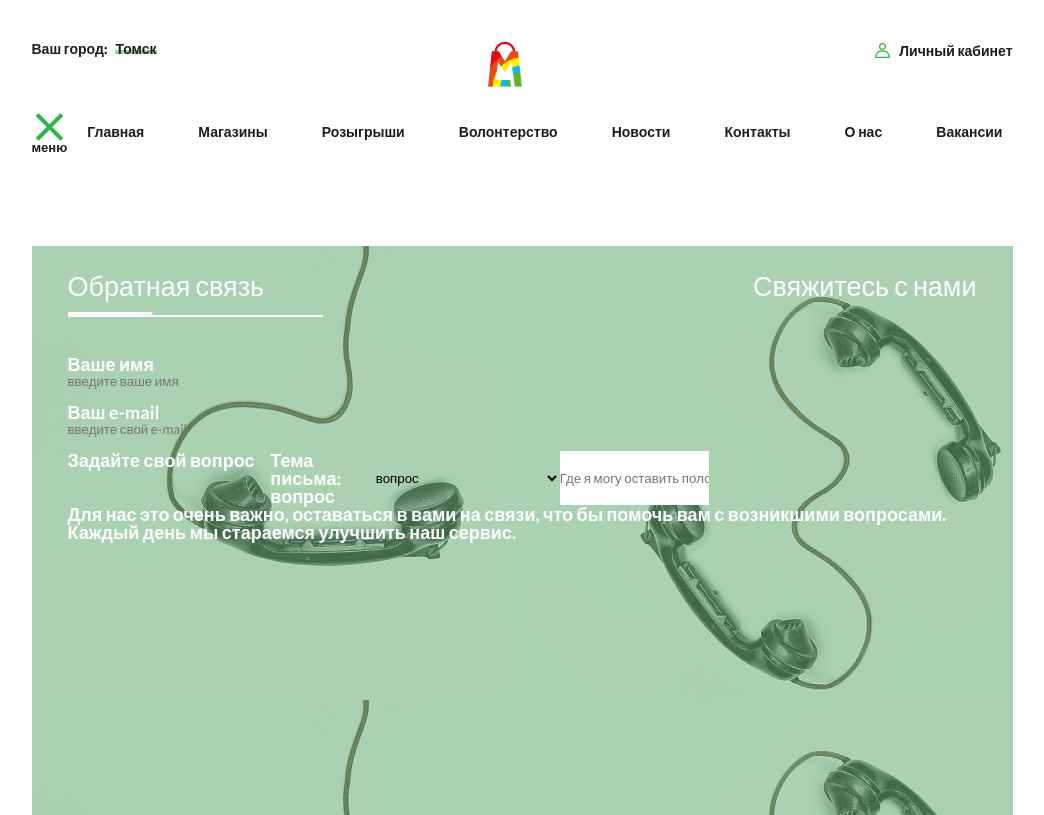
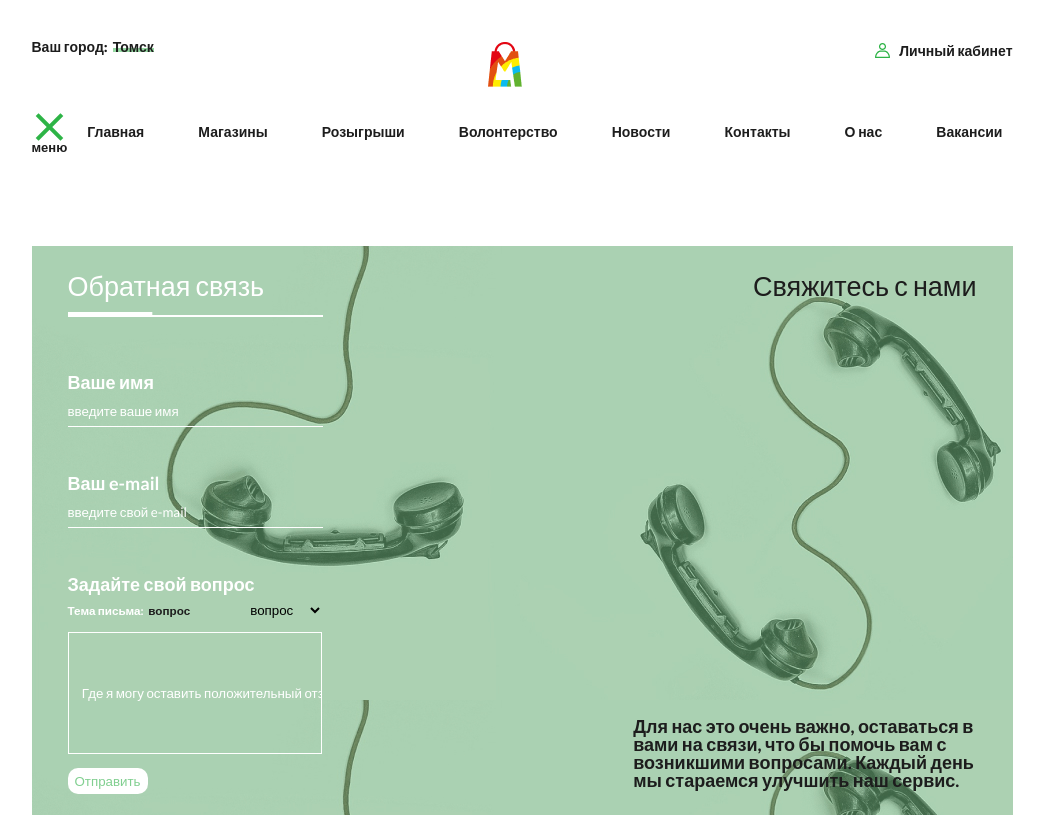
Before and after one commit to mathiasmichaelweiss/mega_brand, a PHP site: page /contacts.html in a window 1280 px wide. Shown: the whole page, without its empty margins (118-1162 px from the left). Run offline with PHP 8.4, Linux system fonts and the light colour scheme.

Commit message:
change styles of contacst page

```diff
--- a/contacts.html
+++ b/contacts.html
@@ -123,6 +123,7 @@
 
                         <div class="feedback-item-question">
                             <label for="" class="enter__data-feedback">Задайте свой вопрос</label>
+                            <div class="thema-container">
                                 <div class="thema-title">Тема письма: <p class="thema">вопрос</p>
                                 </div>
 
@@ -132,8 +133,11 @@
                                     <option value="advice">совет</option>
                                     <option value="question__about__job">вопрос по трудоустройству</option>
                                 </select>
+                            </div>
+
                             <input type="text" id="your__question"
                                 placeholder="Где я могу оставить положительный отзыв?:)">
+                            <button class="question__btn">Отправить</button>
                         </div>
                     </form>
                 </div>
--- a/css/contacts.css
+++ b/css/contacts.css
@@ -1,10 +1,12 @@
 .container-feedback-description {
+    position: relative;
+    display: flex;
     margin-top: 81px;
     background-image: url(../img/contacts/feedback_bg.jpg);
     height: 28.7em;
     padding: 26px 36px;
     font-size: 18px;
-    color: white;
+    color: #fff;
 }
 
 .container-feedback {
@@ -14,9 +16,14 @@
 
 .feedback-titles {
     width: 100%;
+    height: 10%;
 }
 
 .titles-container {}
+
+.hr-title:nth-child(2) {
+    color: #1d1d1d;
+}
 
 .hr-title {}
 
@@ -24,42 +31,109 @@
 
 .remove__mb__line {}
 
-.feedback-form {}
-
-.feedback-item {
-    margin-bottom: 14px;
+.feedback-form {
+    height: 78.5%;
+    width: 53%;
     display: flex;
     flex-wrap: wrap;
 }
 
+.feedback-item {
+    width: 100%;
+    margin-bottom: 1.5em;
+    ;
+}
+
 #your__name {
     background-color: rgba(0, 0, 0, 0);
+    border-bottom: 1px solid #ffffff;
+    width: 100%;
+    padding-bottom: 0.5em;
+}
+
+#your__name::placeholder {
+    color: #fff;
 }
 
 #your__email {
     background-color: rgba(0, 0, 0, 0);
+    border-bottom: 1px solid #ffffff;
+    width: 100%;
+    padding-bottom: 0.5em;
+}
+
+#your__email::placeholder {
+    color: #fff;
 }
 
 #select-feedback-thema {
     background-color: rgba(0, 0, 0, 0);
+    width: 30%;
+    margin-bottom: 0.08em;
+    justify-self: flex-end;
+    align-content: end;
+}
+
+#your__question {
+    background-color: rgba(0, 0, 0, 0);
+    border: 1px solid #fff;
+    width: 18rem;
+    height: 9em;
+}
+
+#your__question::placeholder {
+    color: #fff;
+    padding: 1em;
 }
 
 .enter__data-feedback {
+    display: flex;
+    width: 100%;
+    margin-bottom: 0.5em;
+    padding-top: 20px;
+}
+
+.feedback-item-question {
     width: 100%;
 }
 
-.feedback-item-question {
+.thema-container {
     display: flex;
+    flex-wrap: wrap;
+    align-items: center;
+    margin-bottom: 0.7em;
 }
 
 .thema-title {
-    width: 50%;
+    display: flex;
+    width: 70%;
+    font-size: 0.65em;
+    margin-bottom: 0em;
 }
 
 .thema {
-    width: 50%;
+    margin-left: 0.4em;
+    color: #1d1d1d;
 }
 
-.container-description {}
+.question__btn {
+    margin-top: 1em;
+    width: 6em;
+    height: 2em;
+    color: #81CF90;
+
+    background: #FFFFFF;
+    border-radius: 10px;
+}
+
+.container-description {
+    position: absolute;
+    right: 36px;
+    bottom: 26px;
+    align-items: flex-end;
+    justify-content: flex-end;
+    width: 35%;
+    color: #1d1d1d;
+}
 
 .feedback__description {}
--- a/css/main_style.css
+++ b/css/main_style.css
@@ -217,7 +217,7 @@ h2 {
     font-style: normal;
     font-weight: 900;
     font-size: 1em;
-    line-height: 17px;
+    line-height: 1.063em;
 }
 
 .city {
@@ -228,11 +228,11 @@ h2 {
 }
 
 .your__city {
-    width: 5.7em;
+    width: 5.6em;
 }
 
 .current__city {
-    margin-left: 0.3em;
+    margin-left: 0.2em;
 }
 
 .city__text {
```
Lines whose indentation alone changed are shown as unchanged.
